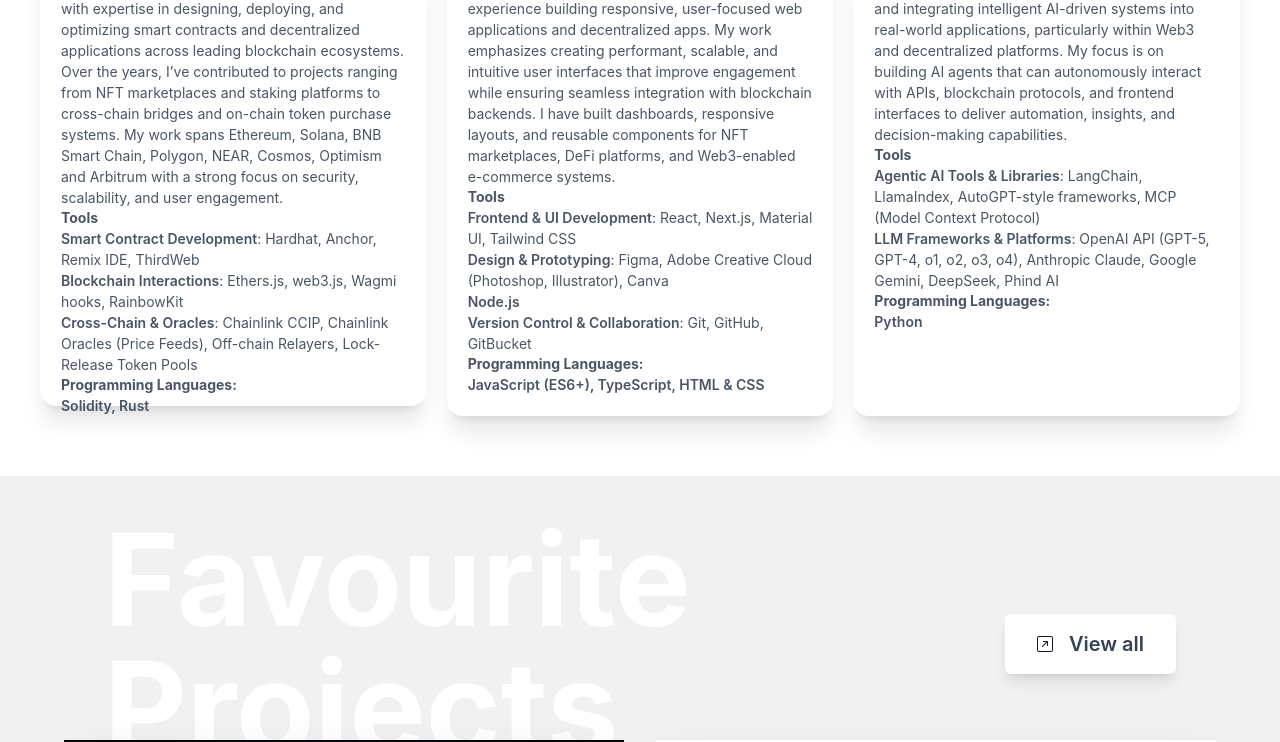
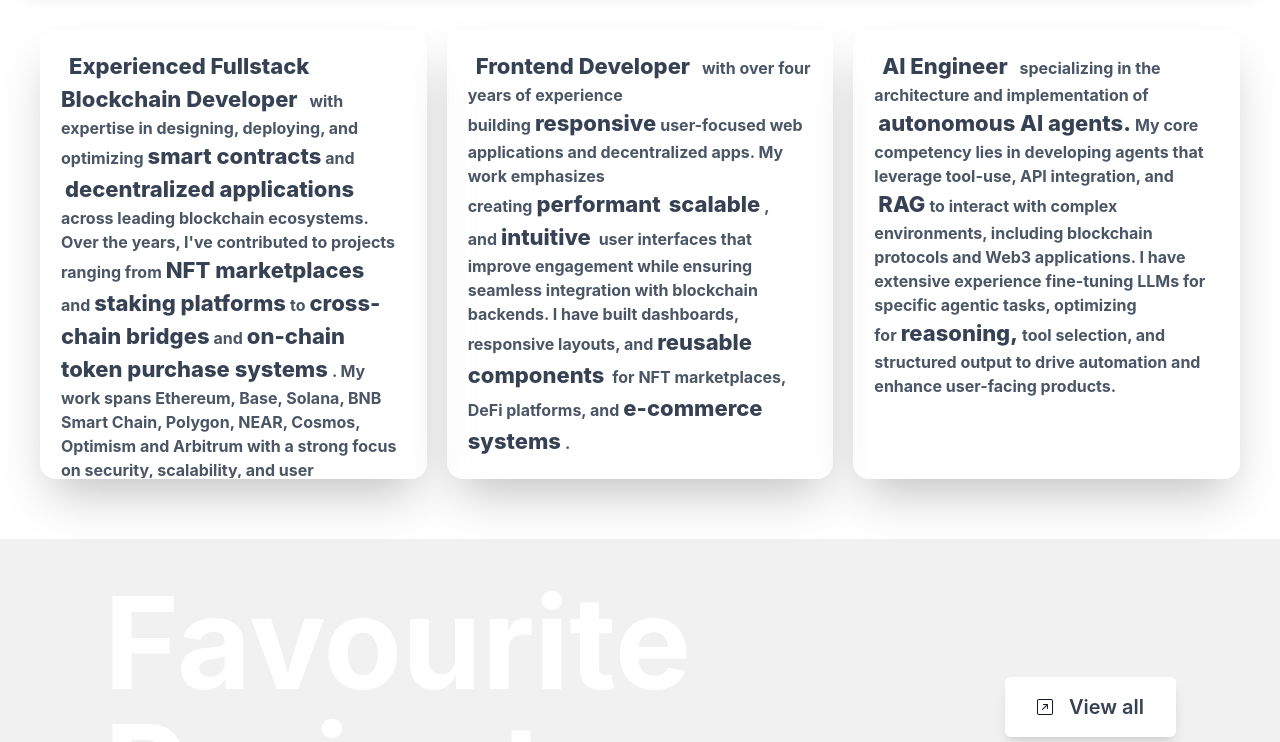
Before and after one commit to akorede12/MyPortfolio, a Next.js app: page / in a window 1280 px wide. Shown: the part 1266-2008 px from the top of the page. Built offline with nearby package versions, Linux system fonts and the light colour scheme; no server answers.

Commit message:
Implement Skills page animation

```diff
--- a/app/page.js
+++ b/app/page.js
@@ -22,16 +22,11 @@
   const repositories = await getGitHubData();
 
   return (
-    // <ContainerBlock
-    //   title="Aboaba Akorede - Blockchain Developer, Frontend Programmer, AI Engineer"
-    //   description="Aboaba Akorede's portfolio website."
-    // >
     <>
       <Hero />
       <Skills />
       <FavouriteProjects />
       <LatestCode repositories={repositories} />
-      {/* </ContainerBlock> */}
     </>
   );
 }
--- a/app/projects/page.js
+++ b/app/projects/page.js
@@ -4,8 +4,6 @@
 
 export default function projects() {
   return (
-    // <ContainerBlock title="Projects - Aboaba Akorede">
     <Projects />
-    // </ContainerBlock>
   );
 }
--- a/components/Hero.js
+++ b/components/Hero.js
@@ -2,15 +2,16 @@
 import { RoughNotation, RoughNotationGroup } from "react-rough-notation";
 import { RainbowHighlight } from "./RainbowHighlight";
 import userData from "@constants/data";
+import Image from "next/image";
 
 export default function Hero() {
   const colors = ["#F59E0B", "#84CC16", "#10B981", "#3B82F6"];
   return (
-    <div className="bg-white dark:bg-gray-800 flex flex-col items-center justify-center mx-auto overflow-hidden pb-10">
+    <div className="bg-white dark:bg-gray-800 flex flex-col items-center justify-center mx-auto overflow-hidden pb-4">
       {/* Image container */}
       <div className="lg:block relative w-full flex flex-col items-center justify-center mx-auto mt-2">
         <div className="w-full flex flex-col items-center">
-          <img src={userData.avatarUrl} height={300} width={300} alt="avatar" className="shadow rounded-xl" />
+          <Image src={userData.avatarUrl} height={400} width={400} alt="avatar" className="shadow rounded-xl" />
           <div className="flex flex-row justify-center mt-2">
             <div className="flex flex-row space-x-4">
               <svg
--- a/components/Skills.js
+++ b/components/Skills.js
@@ -1,75 +1,153 @@
+"use client"
 import React from "react";
 import Link from "next/link";
+import { useState, useEffect, useRef } from "react";
 
 export default function Skills() {
+    const [hoveredSkill, setHoveredSkill] = useState(null);
+    const [isVisible, setIsVisible] = useState(false);
+    const domRef = useRef();
+
+    useEffect(() => {
+        const observer = new IntersectionObserver(entries => {
+            entries.forEach(entry => setIsVisible(entry.isIntersecting));
+        });
+        if (domRef.current) {
+            observer.observe(domRef.current);
+        }
+        return () => observer.disconnect();
+    }, []);
+
     return (
         <div className="bg-white p-5 bg-white dark:bg-gray-800 box-content">
             <div className="md:text-left sm:text-center text-6xl sm:pt-5 font-bold text-gray-700 dark:text-gray-200 md:text-9xl shadow-lg">
                 My Expertise
             </div>
 
-            <div className="w-full flex flex-col md:flex-row lg:flex-row text-[14px] text-gray-600 dark:text-gray-100 py-10 gap-5 justify-between px-5">
+            <div id="cards" ref={domRef} className="w-full flex flex-col md:flex-row lg:flex-row text-[14px] text-gray-600 dark:text-gray-100 py-10 gap-5 justify-between px-5">
 
-                <div className="bg-white/10 backdrop-blur-md border border-white/20 rounded-2xl p-5 w-1/3 shadow-xl w-full sm:pb-5 h-[450px]">
-                    <p> An experienced Fullstack <span className="font-bold text-sm">Blockchain Developer</span> with expertise in designing, deploying, and optimizing
-                        smart contracts and decentralized applications across leading blockchain ecosystems. Over the years,
-                        I’ve contributed to projects ranging from NFT marketplaces and staking platforms to cross-chain bridges
-                        and on-chain token purchase systems. My work spans Ethereum, Solana, BNB Smart Chain, Polygon, NEAR, Cosmos,
-                        Optimism and Arbitrum with a strong focus on security, scalability, and user engagement.
-                    </p>
-                    <h2 className="font-bold text-sm">Tools</h2>
-                    <p><span className="font-semibold">Smart Contract Development</span>: Hardhat, Anchor, Remix IDE, ThirdWeb</p>
-                    <p><span className="font-semibold">Blockchain Interactions</span>: Ethers.js, web3.js, Wagmi hooks, RainbowKit</p>
-                    <p><span className="font-semibold">Cross-Chain & Oracles</span>: Chainlink CCIP, Chainlink Oracles (Price Feeds), Off-chain Relayers, Lock-Release Token Pools</p>
-                    <h2 className="font-bold text-sm">Programming Languages:</h2>
-                    <p className="font-semibold">Solidity, Rust</p>
+                <div
+                    id="Blockchain"
+                    className={`relative bg-white/10 backdrop-blur-md border shadow-2xl border-white/20 rounded-2xl p-5 w-full sm:pb-5 h-[450px] overflow-hidden text-[16px] font-bold transition-all duration-1000 ${isVisible ? 'opacity-100 translate-y-0' : 'opacity-0 translate-y-20'}`}
+                    onMouseEnter={() => setHoveredSkill("Blockchain")}
+                    onMouseLeave={() => setHoveredSkill(null)}
+                >
+                    {/* Main Content */}
+                    <div className={`transition-all duration-350 ease-in-out ${hoveredSkill === "Blockchain" ? '-translate-y-full opacity-0' : 'opacity-100 translate-y-0 '}`}>
+                        <p>
+                            <span className="font-extrabold text-[22px] px-2 text-gray-700 dark:text-gray-400">
+                                Experienced Fullstack Blockchain Developer</span> with expertise in designing, deploying, and optimizing
+                            <span className="font-extrabold text-[22px] px-1 text-gray-700 dark:text-gray-400">smart contracts</span>
+                            and <span className="font-extrabold text-[22px] px-1 text-gray-700 dark:text-gray-400">decentralized applications</span> across leading blockchain ecosystems. Over the years,
+                            I've contributed to projects ranging from
+                            <span className="font-extrabold text-[22px] px-1 text-gray-700 dark:text-gray-400">NFT marketplaces</span> and
+                            <span className="font-extrabold text-[22px] px-1 text-gray-700 dark:text-gray-400">staking platforms</span>
+                            to
+                            <span className="font-extrabold text-[22px] px-1 text-gray-700 dark:text-gray-400">cross-chain bridges</span>
+                            and
+                            <span className="font-extrabold text-[22px] px-1 text-gray-700 dark:text-gray-400">on-chain token purchase systems</span>
+                            . My work spans Ethereum, Base, Solana, BNB Smart Chain, Polygon, NEAR, Cosmos,
+                            Optimism and Arbitrum with a strong focus on security, scalability, and user engagement.
+                        </p>
+                    </div>
+
+                    {/* Tools Section - Hidden by default, slides up on hover */}
+                    <div
+                        className={`absolute inset-0 bg-white dark:bg-white/5 backdrop-blur-md p-5 transition-transform duration-350 ease-in-out rounded-2xl text-[20px]
+          ${hoveredSkill === "Blockchain" ? 'translate-y-0' : 'translate-y-full'}`}
+                    >
+                        <h2 className="font-bold text-sm my-1">Programming Languages:</h2>
+                        <p className="font-semibold">Solidity, Rust</p>
+                        <h2 className="font-bold text-sm my-1">Smart Contract Development:</h2>
+                        <p>Hardhat, Anchor, Remix IDE, ThirdWeb</p>
+                        <h2 className="font-bold text-sm my-1">Blockchain Interactions:</h2>
+                        <p> Ethers.js, web3.js, Wagmi hooks, RainbowKit</p>
+                        <h2 className="font-bold text-sm my-1">Cross-Chain & Oracles:</h2>
+                        <p> Chainlink CCIP, Chainlink Oracles (Price Feeds), Off-chain Relayers, Lock-Release Token Pools</p>
+                        <h1 className="text-[70px] font-bold text-right">Web3.</h1>
+                    </div>
                 </div>
 
-                <div className="bg-white/10 backdrop-blur-md border border-white/20 rounded-2xl p-5 w-1/3 shadow-xl w-full sm:pb-5 [450px]">
-                    <p>A <span className="font-bold text-sm">Frontend Developer</span> with over four years of experience building responsive,
-                        user-focused web applications and decentralized apps. My work emphasizes creating performant,
-                        scalable, and intuitive user interfaces that improve engagement while ensuring seamless integration
-                        with blockchain backends. I have built dashboards, responsive layouts, and reusable components for NFT marketplaces,
-                        DeFi platforms, and Web3-enabled e-commerce systems.
-                    </p>
-                    <h2 className="text-sm font-bold">Tools</h2>
-                    <p><span className="font-semibold">Frontend & UI Development</span>: React, Next.js, Material UI, Tailwind CSS</p>
-                    <p><span className="font-semibold">Design & Prototyping</span>: Figma, Adobe Creative Cloud (Photoshop, Illustrator), Canva</p>
-                    <p><span className="font-semibold">Node.js</span></p>
-                    <p><span className="font-semibold">Version Control & Collaboration</span>: Git, GitHub, GitBucket</p>
-                    <h2 className="text-sm font-bold">Programming Languages:</h2>
-                    <p className="font-semibold">JavaScript (ES6+), TypeScript, HTML & CSS</p>
+                <div
+                    id="Frontend"
+                    className={`relative bg-white/10 backdrop-blur-md border shadow-2xl border-white/20 rounded-2xl p-5 w-full sm:pb-5 h-[450px] overflow-hidden text-[16px] font-bold transition-all duration-1000 ${isVisible ? 'opacity-100 translate-y-0' : 'opacity-0 translate-y-20'}`}
+                    style={{ transitionDelay: '300ms' }}
+                    onMouseEnter={() => setHoveredSkill("Frontend")}
+                    onMouseLeave={() => setHoveredSkill(null)}
+                >
+                    {/* Main Content */}
+                    <div className={`transition-all duration-350 ease-in-out ${hoveredSkill === "Frontend" ? '-translate-y-full opacity-0' : 'translate-y-0 opacity-100'}`}>
+                        <p>
+                            <span className="font-extrabold text-[22px] px-2 text-gray-700 dark:text-gray-400">
+                                Frontend Developer</span> with over four years of experience building
+                            <span className="font-extrabold text-[22px] px-1 text-gray-700 dark:text-gray-400">responsive</span>
+                            user-focused web applications and decentralized apps. My work emphasizes creating
+                            <span className="font-extrabold text-[22px] px-1 text-gray-700 dark:text-gray-400">performant</span>
+                            <span className="font-extrabold text-[22px] px-1 text-gray-700 dark:text-gray-400">scalable</span>
+                            , and
+                            <span className="font-extrabold text-[22px] px-1 text-gray-700 dark:text-gray-400">intuitive</span> user interfaces that improve engagement while ensuring seamless integration
+                            with blockchain backends.
+                            I have built dashboards, responsive layouts, and
+                            <span className="font-extrabold text-[22px] px-1 text-gray-700 dark:text-gray-400">reusable components</span>  for NFT marketplaces,
+                            DeFi platforms, and
+                            <span className="font-extrabold text-[22px] px-1 text-gray-700 dark:text-gray-400">e-commerce systems</span>
+                            .
+                        </p>
+                    </div>
+
+                    {/* Tools Section - Hidden by default, slides up on hover */}
+                    <div
+                        className={`absolute inset-0 bg-white dark:bg-white/5 backdrop-blur-md p-5 transition-transform duration-350 ease-in-out rounded-2xl text-[20px]
+          ${hoveredSkill === "Frontend" ? 'translate-y-0' : 'translate-y-full'}`}
+                    >
+                        <h2 className="font-bold text-sm my-1">Programming Languages:</h2>
+                        <p className="font-semibold">JavaScript (ES6+), TypeScript, HTML & CSS</p>
+                        <h2 className="font-bold text-sm my-1">Frontend & UI Development:</h2>
+                        <p>React, Next.js, Material UI, Tailwind CSS</p>
+                        <h2 className="font-bold text-sm my-1">Design & Prototyping:</h2>
+                        <p> Figma, Adobe Creative Cloud (Photoshop, Illustrator), Canva</p>
+                        <h2 className="font-bold  my-2">Node.js</h2>
+                        <h2 className="font-bold text-sm my-1">Version Control & Collaboration:</h2>
+                        <p> Git, GitHub, GitBucket, GitLab</p>
+                        <h1 className="text-[70px] font-bold text-right">Web.</h1>
+                    </div>
                 </div>
 
-                <div className="bg-white/10 backdrop-blur-md border border-white/20 rounded-2xl p-5 w-1/3 shadow-xl w-full sm:pb-5 [450px]">
-                    An <span className="font-bold text-sm">Agentic AI Engineer</span> with experience designing and integrating intelligent AI-driven systems
-                    into real-world applications, particularly within Web3 and decentralized platforms. My focus is on building
-                    AI agents that can autonomously interact with APIs, blockchain protocols, and frontend interfaces to deliver
-                    automation, insights, and decision-making capabilities.
-                    <h2 className="text-sm font-bold">Tools</h2>
-                    <p><span className="font-semibold">Agentic AI Tools & Libraries</span>: LangChain, LlamaIndex, AutoGPT-style frameworks, MCP (Model Context Protocol)</p>
-                    <p><span className="font-semibold">LLM Frameworks & Platforms</span>: OpenAI API (GPT-5, GPT-4, o1, o2, o3, o4), Anthropic Claude, Google Gemini, DeepSeek, Phind AI</p>
-                    <h2 className="text-sm font-bold">Programming Languages:</h2>
-                    <p className="font-semibold">Python</p>
+                <div id="AI"
+                    className={`relative bg-white/10 backdrop-blur-md border shadow-2xl border-white/20 rounded-2xl p-5 w-full sm:pb-5 h-[450px] overflow-hidden text-[16px] font-bold transition-all duration-1000 ${isVisible ? 'opacity-100 translate-y-0' : 'opacity-0 translate-y-20'}`}
+                    style={{ transitionDelay: '600ms' }}
+                    onMouseEnter={() => setHoveredSkill("AI")}
+                    onMouseLeave={() => setHoveredSkill(null)}
+                >
+                    {/* Main Content */}
+                    <div className={`transition-all duration-350 ease-in-out ${hoveredSkill === "AI" ? '-translate-y-full opacity-0' : 'translate-y-0 opacity-100'}`}>
+                        <span className="font-extrabold text-[22px] px-2 text-gray-700 dark:text-gray-400">AI Engineer</span> specializing in the architecture and implementation of  <span className="font-extrabold text-[22px] px-1 text-gray-700 dark:text-gray-400">autonomous AI agents.</span>
+                        My core competency lies in developing agents that leverage tool-use,
+                        API integration,
+                        and <span className="font-extrabold text-[22px] px-1 text-gray-700 dark:text-gray-400">RAG</span>to interact with complex environments, including blockchain protocols and Web3 applications. I have extensive experience
+                        fine-tuning LLMs for specific agentic tasks, optimizing for
+                        <span className="font-extrabold text-[22px] px-1 text-gray-700 dark:text-gray-400">reasoning,</span>
+                        tool selection,
+                        and
+                        structured output to drive automation and enhance user-facing products.
+                    </div>
+
+                    {/* Tools Section - Hidden by default, slides up on hover */}
+                    <div
+                        className={` block absolute inset-0 bg-white dark:bg-white/5 backdrop-blur-md p-5 transition-transform duration-350 ease-in-out rounded-2xl text-[20px]
+          ${hoveredSkill === "AI" ? 'translate-y-0' : 'translate-y-full'}`}
+                    >
+                        <h2 className="font-bold text-sm my-1">Programming Languages:</h2>
+                        <p className="font-semibold"> Python</p>
+                        <h2 className="font-bold text-sm my-1">Agentic AI Tools & Libraries:</h2>
+                        <p>LangChain, LlamaIndex, AutoGPT-style frameworks, MCP (Model Context Protocol)</p>
+                        <h2 className="font-bold text-sm my-1">LLM Frameworks & Platforms:</h2>
+                        <p>OpenAI API (GPT-5, GPT-4, o1, o2, o3, o4), Anthropic Claude, Google Gemini, DeepSeek, Phind AI </p>
+                        <h1 className="text-[80px] font-bold text-right">AI.</h1>
+                    </div>
                 </div>
 
-
-                {/* <div className="lg:w-1/3 md:w-1/3 sm:w-full p-5 rounded-2xl shadow-2xl">
-        <p>A <span className="font-bold text-sm">Frontend Developer</span> with over four years of experience building responsive,
-            user-focused web applications and decentralized apps. My work emphasizes creating performant,
-            scalable, and intuitive user interfaces that improve engagement while ensuring seamless integration
-            with blockchain backends. I have built dashboards, responsive layouts, and reusable components for NFT marketplaces,
-            DeFi platforms, and Web3-enabled e-commerce systems.
-        </p>
-        <h2 className="text-sm font-bold">Tools</h2>
-        <p><span className="font-semibold">Frontend & UI Development</span>: React, Next.js, Material UI, Tailwind CSS</p>
-        <p><span className="font-semibold">Design & Prototyping</span>: Figma, Adobe Creative Cloud (Photoshop, Illustrator), Canva</p>
-        <p><span className="font-semibold">Node.js</span></p>
-        <p><span className="font-semibold">Version Control & Collaboration</span>: Git, GitHub, GitBucket</p>
-        <h2 className="text-sm font-bold">Programming Languages:</h2>
-        <p className="font-semibold">JavaScript (ES6+), TypeScript, HTML & CSS</p>
-        </div> */}
             </div>
-        </div>
+        </div >
     )
 }
```
Also changed, not shown: components/ProjectPage.js (added, +11 -0 lines), components/Projects.js (+0 -22 lines).
